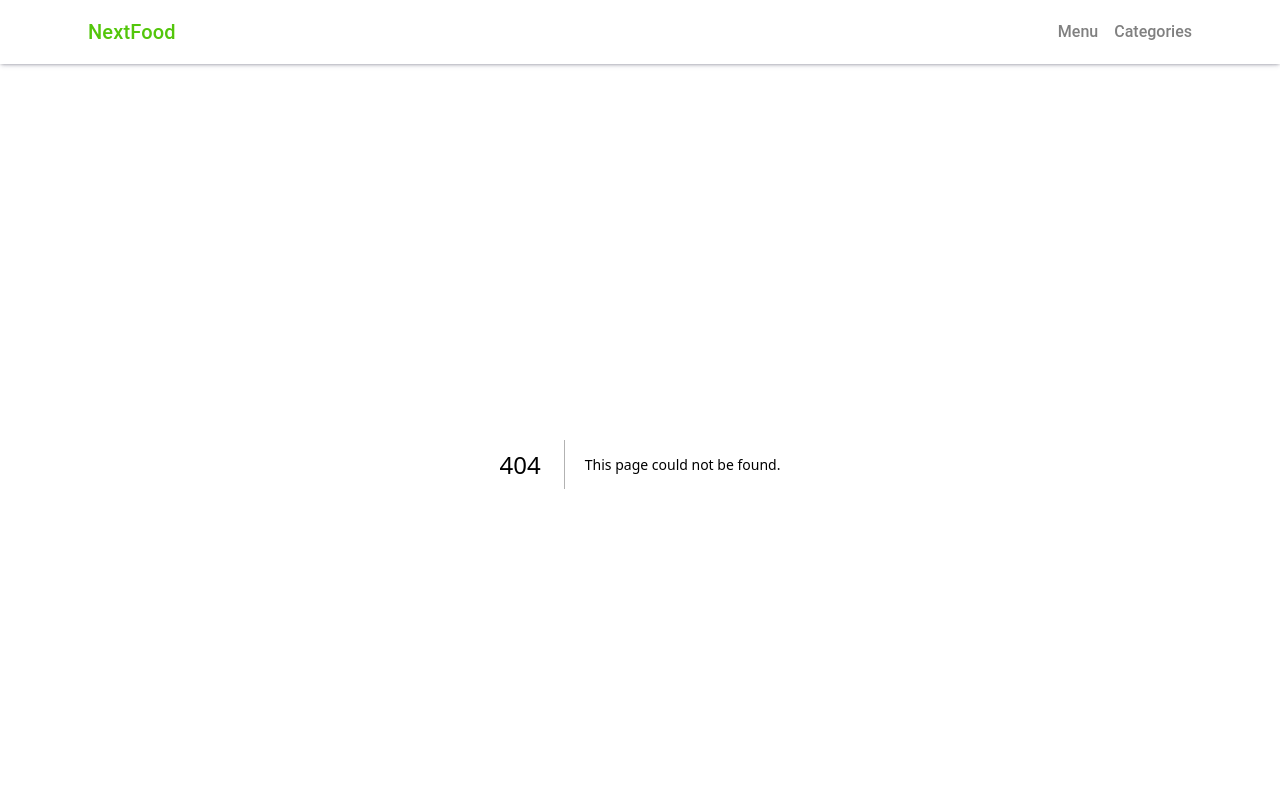
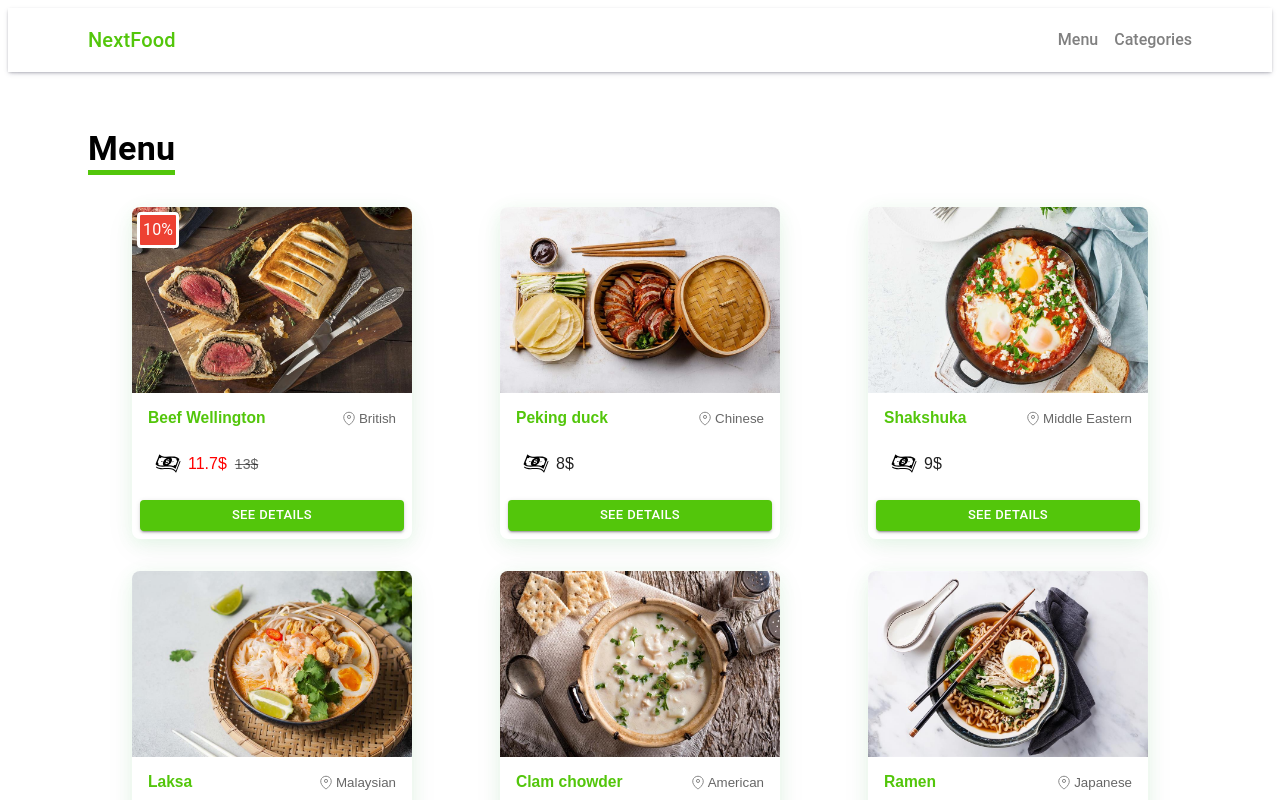
Before and after one commit to javadevbh/nextfood, a Next.js app: page /menu in a window 1280 px wide. Before the commit this address had no page. Shown: the top 800 px of the page. Built offline with nearby package versions, Linux system fonts and the light colour scheme; data requests are answered from the project's data file.

Commit message:
Add menu page

```diff
--- /dev/null
+++ b/components/modules/FoodCard.js
@@ -0,0 +1,115 @@
+import Link from "next/link";
+import Location from "../icons/Location";
+import Dollar from "../icons/Dollar";
+import {
+  Card,
+  Button,
+  CardActionArea,
+  CardActions,
+  CardContent,
+  CardMedia,
+  Typography,
+  Box,
+} from "@mui/material";
+
+function FoodCard({ name, price, discount, details, id }) {
+  return (
+    <Card
+      sx={{
+        maxWidth: 280,
+        boxShadow:
+          "rgba(92, 245, 115, 0.123) 0px 4px 16px,rgba(17, 17, 26, 0.05) 0px 8px 32px",
+        borderRadius: 2,
+        marginTop: 4,
+        marginRight: "auto",
+        marginLeft: "auto",
+      }}
+    >
+      <CardActionArea>
+        <CardMedia
+          component="img"
+          image={`images/${id}.jpeg`}
+          alt="food-image"
+        />
+        {discount ? (
+          <Typography
+            position="absolute"
+            top={5}
+            left={5}
+            padding="3px"
+            borderRadius={1}
+            border="3px solid #fff"
+            color="#fff"
+            sx={{ backgroundColor: "#ED4133" }}
+          >
+            {discount}%
+          </Typography>
+        ) : null}
+        <CardContent>
+          <Box
+            component="div"
+            display="flex"
+            alignItems="center"
+            justifyContent="space-between"
+            marginBottom={3}
+          >
+            <Typography variant="p" color="primary" component="h3">
+              {name}
+            </Typography>
+            <Typography
+              variant="p"
+              color="text.secondary"
+              component="p"
+              display="flex"
+              alignItems="center"
+            >
+              <Location />
+              {details[0].Cuisine}
+            </Typography>
+          </Box>
+          <Typography
+            variant="p"
+            display="flex"
+            fontSize={16}
+            alignItems="center"
+          >
+            <Dollar />
+            {discount ? (
+              <Box component="div" display="flex" alignItems="center" gap={1}>
+                <Typography component="span" variant="span" color="red">
+                  {(price * (100 - discount)) / 100}$
+                </Typography>
+                <Typography
+                  component="span"
+                  variant="span"
+                  color="text.secondary"
+                  fontSize={14}
+                  sx={{ textDecoration: "line-through" }}
+                >
+                  {price}$
+                </Typography>
+              </Box>
+            ) : (
+              <Typography component="span" variant="span">
+                {price}$
+              </Typography>
+            )}
+          </Typography>
+        </CardContent>
+      </CardActionArea>
+      <CardActions>
+        <Link href={`/menu/${id}`} style={{ width: "100%" }}>
+          <Button
+            variant="contained"
+            size="small"
+            sx={{ width: "100%", borderRadius: 1, color: "#fff" }}
+          >
+            See Details
+          </Button>
+        </Link>
+      </CardActions>
+    </Card>
+  );
+}
+
+export default FoodCard;
--- /dev/null
+++ b/components/templates/MenuPage.js
@@ -0,0 +1,31 @@
+import { Grid, Typography } from "@mui/material";
+import FoodCard from "../modules/FoodCard";
+
+function MenuPage({ data }) {
+  return (
+    <Grid container padding={3} marginTop={4}>
+      <Grid item xs={12}>
+        <Typography
+          component="h2"
+          variant="h4"
+          fontWeight={700}
+          borderBottom="5px solid"
+          borderColor="primary.main"
+          width="fit-content"
+        >
+          Menu
+        </Typography>
+        <Grid container>
+          {data.length &&
+            data.map((food) => (
+              <Grid item xs={12} md={6} lg={4}>
+                <FoodCard key={food.id} {...food} />
+              </Grid>
+            ))}
+        </Grid>
+      </Grid>
+    </Grid>
+  );
+}
+
+export default MenuPage;
--- /dev/null
+++ b/pages/menu/index.js
@@ -0,0 +1,17 @@
+import MenuPage from "../../components/templates/MenuPage";
+
+function Menu({ data }) {
+  return <MenuPage data={data} />;
+}
+
+export default Menu;
+
+export async function getStaticProps() {
+  const res = await fetch("http://localhost:4000/data");
+  const data = await res.json();
+
+  return {
+    props: { data },
+    revalidate: 10,
+  };
+}
```
